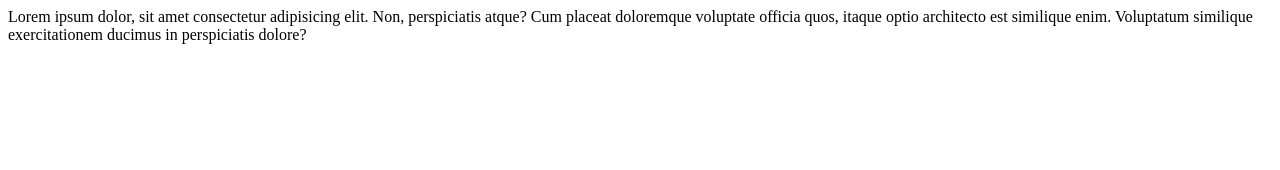
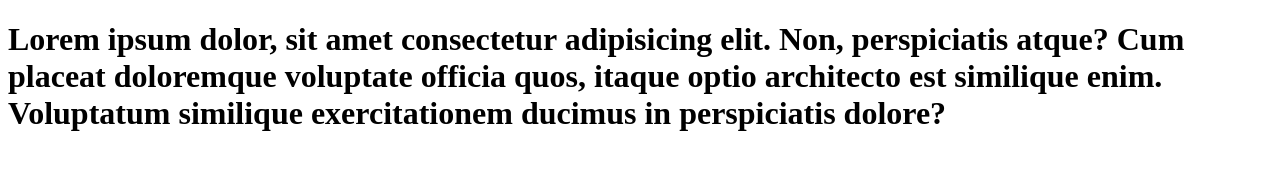
Before and after one commit to skm5786/learn-git, a plain HTML site: page index.html in a window 1280 px wide. Drawn offline with Linux system fonts and the light colour scheme.

Commit message:
index body modified

```diff
--- a/index.html
+++ b/index.html
@@ -6,6 +6,6 @@
     <title>Document</title>
 </head>
 <body>
-    Lorem ipsum dolor, sit amet consectetur adipisicing elit. Non, perspiciatis atque? Cum placeat doloremque voluptate officia quos, itaque optio architecto est similique enim. Voluptatum similique exercitationem ducimus in perspiciatis dolore?
+   <h1>Lorem ipsum dolor, sit amet consectetur adipisicing elit. Non, perspiciatis atque? Cum placeat doloremque voluptate officia quos, itaque optio architecto est similique enim. Voluptatum similique exercitationem ducimus in perspiciatis dolore?</h1>
 </body>
 </html>
```
